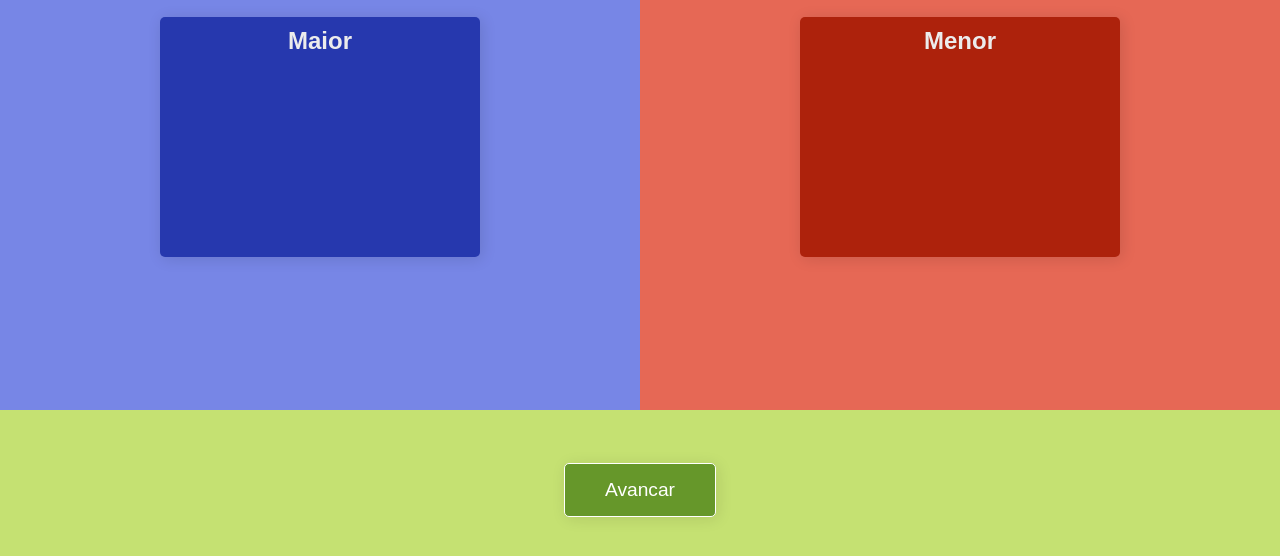
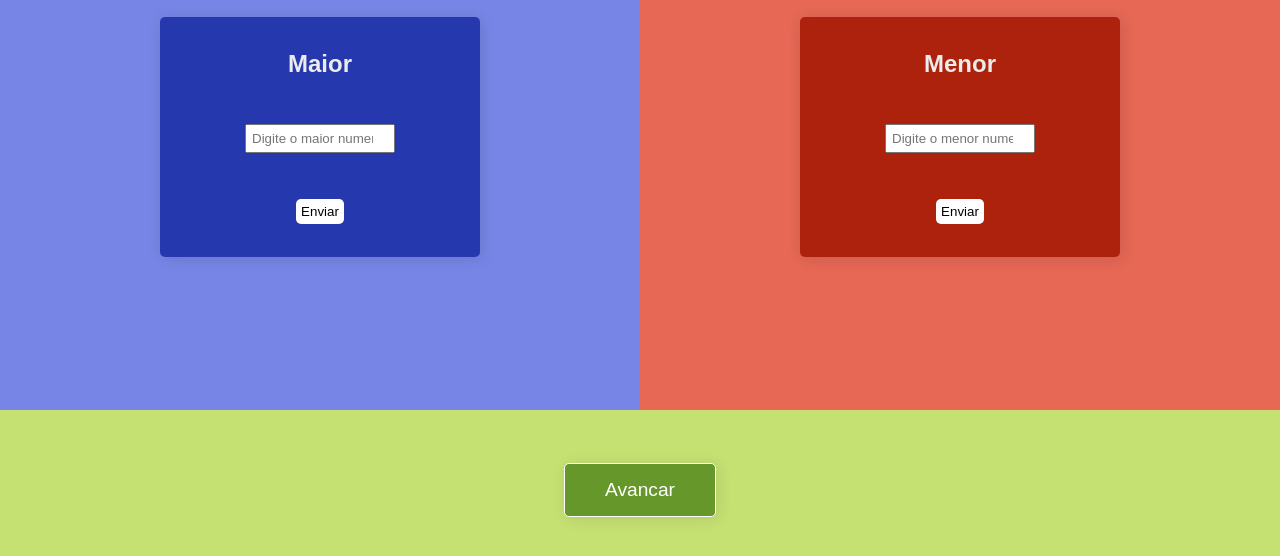
Before and after one commit to TallysonFreitas/maior-que, a plain HTML site: page index.html in a window 1280 px wide. Shown: the part 230-786 px from the top of the page. Drawn offline with Linux system fonts and the light colour scheme.

Commit message:
comecando a utilizar js

```diff
--- a/index.html
+++ b/index.html
@@ -13,16 +13,21 @@
             <h1>Azul</h1>
             <div class="centro">
                 <h2>Maior</h2>
+                <input required placeholder="Digite o maior numero aqui" type="number" name="maior" id="maiorid">
+                <button type="submit">Enviar</button>
             </div>
         </div>
         <div id="vermelho" class="container">
             <h1>Vermelho</h1>
             <div class="centro">
                 <h2>Menor</h2>
+                <input required placeholder="Digite o menor numero aqui" type="number" name="menor" id="menorid">
+                <button type="submit">Enviar</button>
             </div>
         </div>
     </main>
     <footer>
+        <p id="valores"></p>
         <button type="submit">Avancar</button>
     </footer>
     <script src="script.js"></script>
--- a/main.css
+++ b/main.css
@@ -47,6 +47,10 @@ main{
 }
 
 .centro{
+    display: flex;
+    flex-direction: column;
+    justify-content: space-around;
+    align-items: center;
     margin-top: 20px;
     width: 50%;
     height: 30vh;
@@ -57,6 +61,19 @@ main{
 
 .centro h2{
     font: normal bolder 1.5em 'Jost', sans-serif;
+}
+
+.centro input{
+    padding: 5px;
+    width: 50%;
+}
+
+.centro button{
+    padding: 5px;
+    background-color: white;
+    border: none;
+    cursor: pointer;
+    border-radius: 5px;
 }
 
 footer{
--- a/script.js
+++ b/script.js
@@ -0,0 +1,11 @@
+let menor = document.querySelector("input#menorid")
+let maior = document.querySelector("input#maiorid")
+let resultado = document.getElementById
+
+if(maiorque(maior > menor)){
+
+}
+
+function maiorque(a,b){
+    return a > b
+}
```
